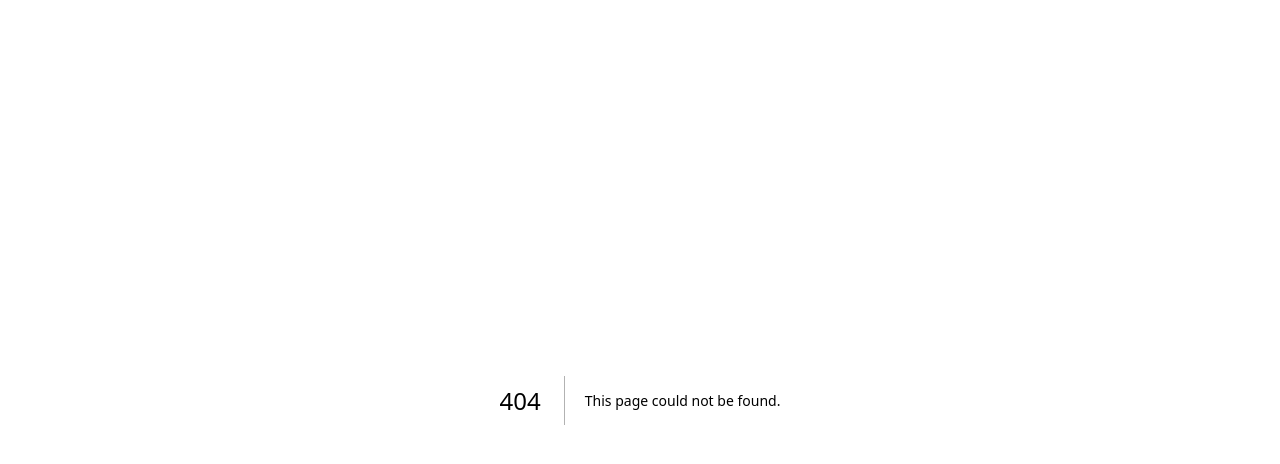
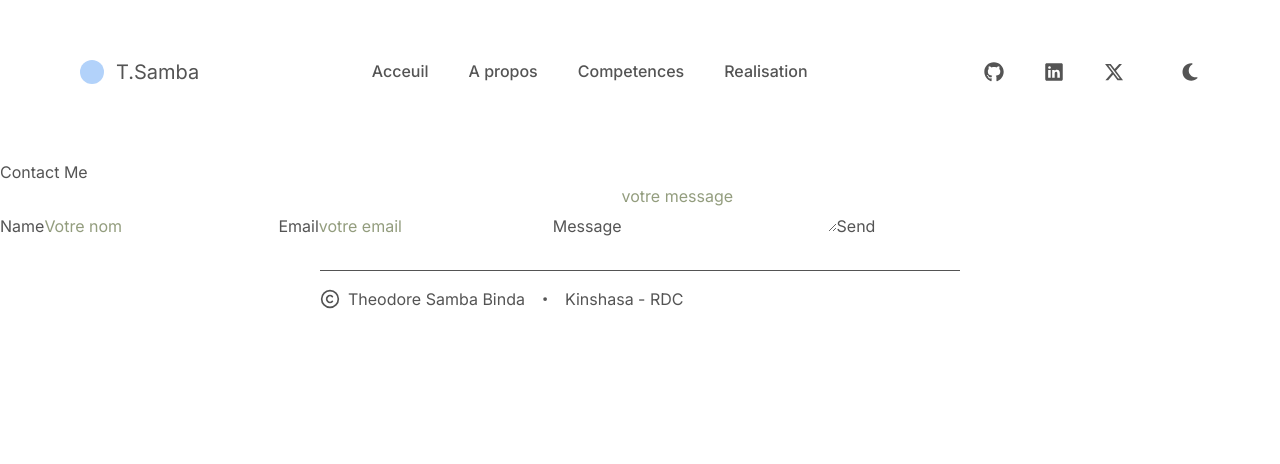
Before and after one commit to Theodorebinda/portefolio, a Next.js app: page /contact in a window 1280 px wide. Before the commit this address had no page. Shown: the top 464 px of the page. Built offline with nearby package versions, Linux system fonts and the light colour scheme.

Commit message:
Contact form integration

```diff
--- a/package.json
+++ b/package.json
@@ -10,6 +10,7 @@
     "lint": "next lint"
   },
   "dependencies": {
+    "@emailjs/browser": "^4.3.3",
     "@radix-ui/react-dialog": "^1.0.5",
     "@radix-ui/react-slot": "^1.0.2",
     "@radix-ui/react-tabs": "^1.1.0",
@@ -17,6 +18,7 @@
     "@types/styled-components": "^5.1.34",
     "class-variance-authority": "^0.7.0",
     "clsx": "^2.1.1",
+    "emailjs-com": "^3.2.0",
     "framer-motion": "^11.2.12",
     "lucide-react": "^0.395.0",
     "next": "14.2.4",
--- /dev/null
+++ b/src/app/(main-route)/contact/page.tsx
@@ -0,0 +1,14 @@
+'use client'
+
+import {ContactForm} from '../../../components/contactForm';
+
+const ContactPage = () => {
+    return (
+        <div className='pt-20'>
+            <h1>Contact Me</h1>
+            <ContactForm />
+        </div>
+    );
+};
+
+export default ContactPage;
--- a/src/app/(main-route)/realisation/page.tsx
+++ b/src/app/(main-route)/realisation/page.tsx
@@ -27,7 +27,7 @@ export default function Realisation(){
                     })
                 }
             </Container>
-            <LinkToOtherPage texte={"Parlons de votre projet"} link={"https://www.linkedin.com/in/theodore-samba-26b456282/"}  />
+            <LinkToOtherPage texte={"Parlons de votre projet"} link={"/contact"}  />
         </Container>
     )
 }
--- /dev/null
+++ b/src/components/contactForm.tsx
@@ -0,0 +1,38 @@
+import React, { useRef, FormEvent } from 'react';
+import emailjs, { init } from '@emailjs/browser'; // Utilisation de 'emailjs-com' pour simplifier la configuration
+
+init('VCyUVQhmgVW3VDFiv'); // Initialisation avec votre user_id
+
+export const ContactForm: React.FC = () => {
+  const form = useRef<HTMLFormElement>(null); // Utilisation de useRef avec HTMLFormElement
+
+  const sendEmail = (e: FormEvent<HTMLFormElement>) => {
+    e.preventDefault();
+
+    if (form.current) {
+      emailjs
+        .sendForm('service_4p5in7e', 'template_8dz8bpg', form.current)
+        .then(
+          (result) => {
+            console.log("message envoyer avec succes")
+            console.log('SUCCESS!', result.text);
+          },
+          (error) => {
+            console.log('FAILED...', error.text);
+          }
+        );
+    }
+  };
+
+  return (
+    <form ref={form} onSubmit={sendEmail}>
+      <label>Name</label>
+      <input type="text" name="name" placeholder='Votre nom'/>
+      <label>Email</label>
+      <input type="email" name="email" placeholder='votre email' />
+      <label>Message</label>
+      <textarea name="message" placeholder='votre message'/>
+      <input type="submit" value="Send" />
+    </form>
+  );
+};
```
Also changed, not shown: 2 other files (tests, documents, lock files or other folders).
